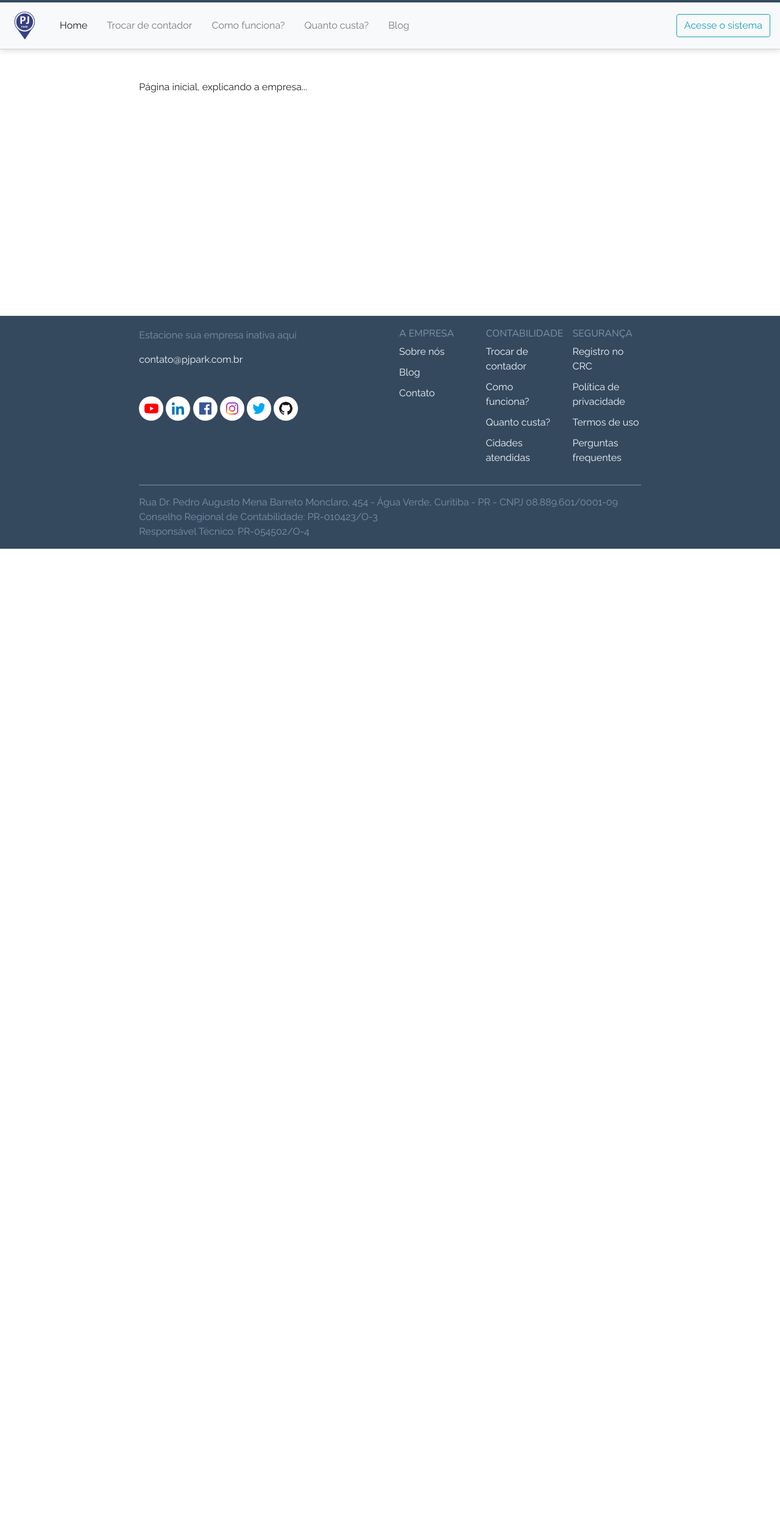
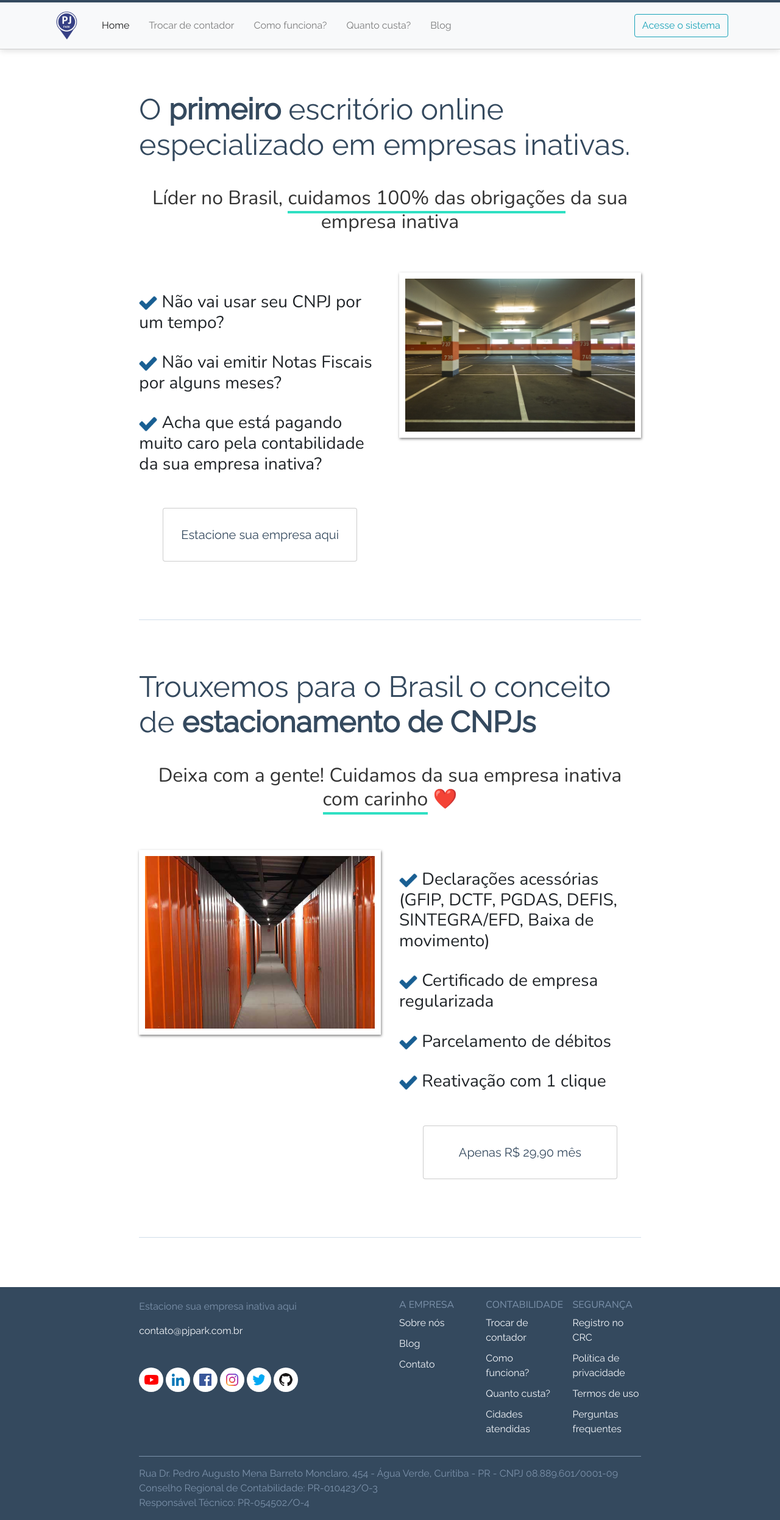
Before and after one commit to dakoctba/pjpark.github.io, a Jekyll site: the page built from index.html, in a window 1280 px wide. Shown: the whole page at 61% size. Built offline with Jekyll 4.4.1, drawn with Linux system fonts in a browser that asks for light colours; before the commit the page ends 900 px from its top, so only the background shows below that.

Commit message:
Pagina inicial

```diff
--- a/_includes/header.html
+++ b/_includes/header.html
@@ -5,6 +5,7 @@
 {% endif %}
 
 <nav class="navbar navbar-expand-lg navbar-light bg-light">
+  <div class="container">
     <a class="navbar-brand" href="/"><img src="/assets/images/pp.png" height="50px"></a>
     <button class="navbar-toggler" type="button" data-toggle="collapse" data-target="#sandwichContent"
       aria-controls="sandwichContent" aria-expanded="false" aria-label="Alterna navegação">
@@ -23,4 +24,5 @@
 
       <a class="btn btn-outline-info" href="{{ app_path }}" target="_blank">Acesse o sistema</a>
     </div>
+</div>
 </nav>
--- a/_sass/application.scss
+++ b/_sass/application.scss
@@ -55,6 +55,9 @@ h1 {
 
   font-size: 3em;
   color: $azul-doido;
+
+  font-family: 'Raleway';
+  font-weight: 400;
 
   .badge {
     background-color: $azul-doido;
@@ -235,3 +238,74 @@ article {
     text-decoration: none;
   }
 }
+
+.icon {
+  max-width: 30px;
+}
+
+
+
+.boxshadow {
+  position: relative;
+  -moz-box-shadow: 1px 2px 4px rgba(0, 0, 0,0.5);
+  -webkit-box-shadow: 1px 2px 4px rgba(0, 0, 0, .5);
+  box-shadow: 1px 2px 4px rgba(0, 0, 0, .5);
+  padding: 10px;
+  background: white;
+
+  &::after {
+    content: '';
+    position: absolute;
+    z-index: -1; /* hide shadow behind image */
+    -webkit-box-shadow: 0 15px 20px rgba(0, 0, 0, 0.3);
+    -moz-box-shadow: 0 15px 20px rgba(0, 0, 0, 0.3);
+    box-shadow: 0 15px 20px rgba(0, 0, 0, 0.3);
+    width: 70%;
+    left: 15%; /* one half of the remaining 30% */
+    height: 100px;
+    bottom: 0;
+  }
+}
+
+.bordershadow {
+  width: 80%;
+  line-height: 70px;
+  text-align: center;
+  border-radius: 3px;
+  border: none;
+  box-shadow: 0 0 0 1px rgba(0, 0, 0, 0.2);
+  transition: all 200ms ease-out;
+  background-color: $white;
+  color: $azul-doido;
+
+  &:hover {
+    background-color: $white;
+    color: $azul-doido;
+    font-weight: bold;
+    box-shadow: 0 0 6px rgba(35, 173, 255, 1);
+  }
+}
+
+.index-page {
+  h1 {
+    margin: 60px 0px 40px 0px;
+  }
+
+  h2 {
+    font-size: 2em;
+    margin: 40px 0px;
+
+    span {
+      border-bottom: 4px solid $green;
+    }
+  }
+
+  hr {
+    display: block;
+    height: 1px;
+    border: 0;
+    border-top: 1px solid $darksnow;
+    margin: 80px 0px;
+    padding: 0;
+  }
+}
--- a/index.html
+++ b/index.html
@@ -2,4 +2,66 @@
 layout: page
 ---
 
-Página inicial, explicando a empresa...
+<div class="index-page">
+
+  <h1>O <strong>primeiro</strong> escritório online especializado em empresas inativas.</h1>
+
+  <h2 class="text-center">Líder no Brasil, <span>cuidamos 100% das obrigações</span> da sua empresa inativa</h2>
+
+  <br>
+
+  <div class="row">
+    <div class="col">
+
+      <h3><img src="/assets/images/check.png" class="icon icon-check"> Não vai usar seu CNPJ por um tempo?</h3>
+      <h3><img src="/assets/images/check.png" class="icon icon-check"> Não vai emitir Notas Fiscais por alguns meses?</h3>
+      <h3><img src="/assets/images/check.png" class="icon icon-check"> Acha que está pagando muito caro pela contabilidade da sua empresa inativa?</h3>
+
+      <br>
+
+      <p class="text-center">
+        <a href="#" class="btn btn-lg btn-primary bordershadow">Estacione sua empresa aqui</a>
+      </p>
+    </div>
+    <div class="col">
+      <div class="boxshadow">
+        <img src="/assets/images/fotos/estacionamento.jpg" class="img-fluid">
+      </div>
+    </div>
+  </div>
+
+  <hr>
+
+  <h1>Trouxemos para o Brasil o conceito de <strong>estacionamento de CNPJs</strong></h1>
+
+  <h2 class="text-center">Deixa com a gente! Cuidamos da sua empresa inativa <span>com carinho</span> ❤️</h2>
+
+  <br>
+
+  <div class="row">
+    <div class="col">
+      <div class="boxshadow">
+        <img src="/assets/images/fotos/storage-1.jpg" class="img-fluid">
+      </div>
+    </div>
+    <div class="col">
+      <h3><img src="/assets/images/check.png" class="icon icon-check"> Declarações acessórias (GFIP, DCTF, PGDAS, DEFIS, SINTEGRA/EFD, Baixa de movimento)</h3>
+      <h3><img src="/assets/images/check.png" class="icon icon-check"> Certificado de empresa regularizada</h3>
+      <h3><img src="/assets/images/check.png" class="icon icon-check"> Parcelamento de débitos</h3>
+      <h3><img src="/assets/images/check.png" class="icon icon-check"> Reativação com 1 clique</h3>
+
+      <br>
+
+      <p class="text-center">
+        <a href="#" class="btn btn-lg btn-primary bordershadow">Apenas R$ 29,90 mês</a>
+      </p>
+    </div>
+  </div>
+
+  <hr>
+
+  <!-- Pretende retomar (um dia) as atividades da empresa?
+  É brasileiro e não desiste nunca?
+  Tem certeza que vai ser o próximo Bill Gates, Mark Zuckerberg ou [coloque o nome do seu empreendedor favorito aqui]
+  Apenas R$ 29,90 -->
+</div>
```
Also changed, not shown: docker-compose.yml (+12 -2 lines), assets/images/check.png (added), assets/images/fotos/box-1.jpg (added), assets/images/fotos/estacionamento.jpg (added), assets/images/fotos/storage-1.jpg (added), assets/images/fotos/storage-2.jpg (added), assets/images/fotos/storage-3.jpg (added). Lines whose indentation alone changed are shown as unchanged.
